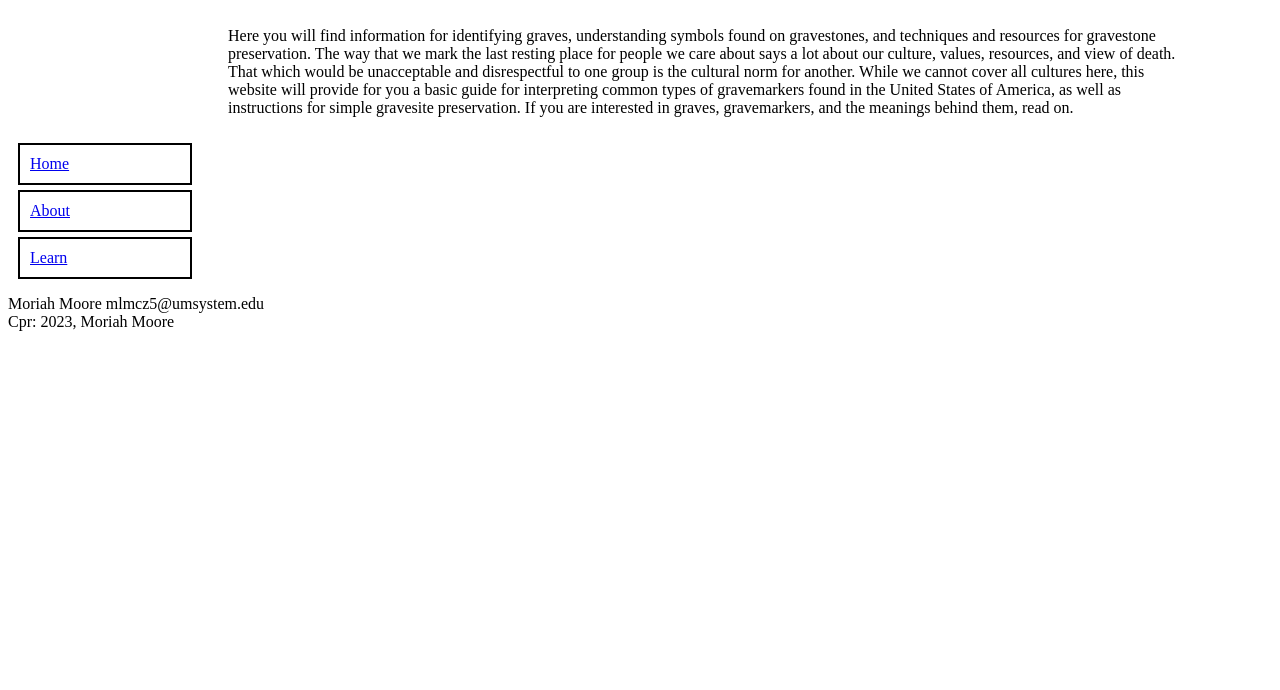
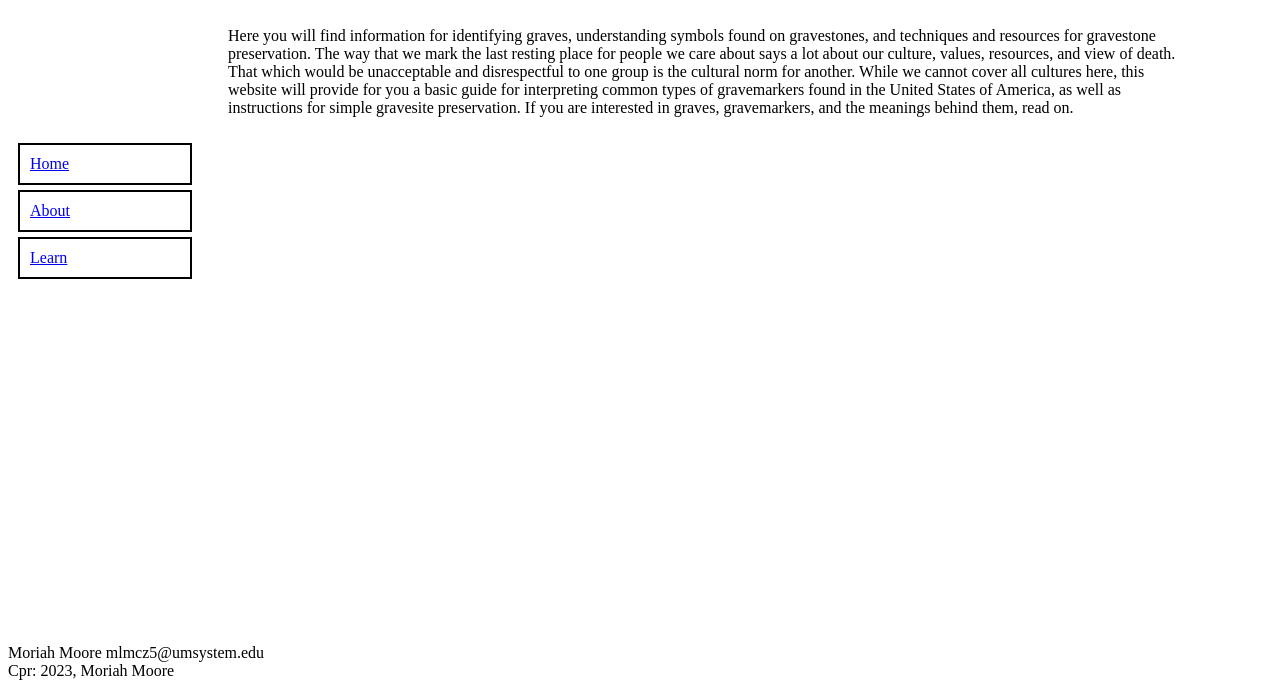
Before and after one commit to moriahlmoore/moriahlmoore.github.io, a plain HTML site: page index.html in a window 1280 px wide. Shown: the part 110-800 px from the top of the page. Drawn offline with Linux system fonts and the light colour scheme; files that its build step writes are made by us from their sources.

Commit message:
Update style.css

```diff
--- a/islt_7355/style.css
+++ b/islt_7355/style.css
@@ -35,3 +35,8 @@ div#first::first-letter{
 div:not(div#first){
     text-indent: 35px;
 }
+footer {
+    display: block;
+    position: absolute;
+    bottom: 10px;
+}
```
